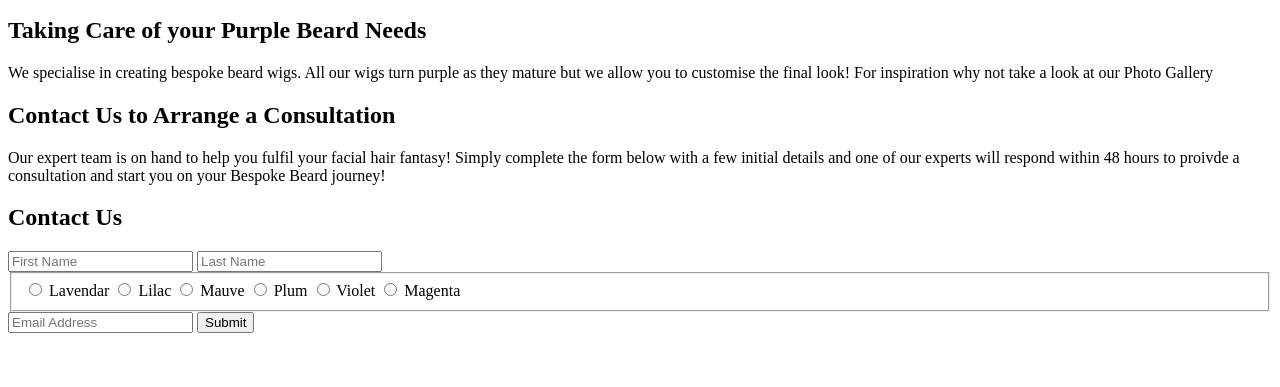
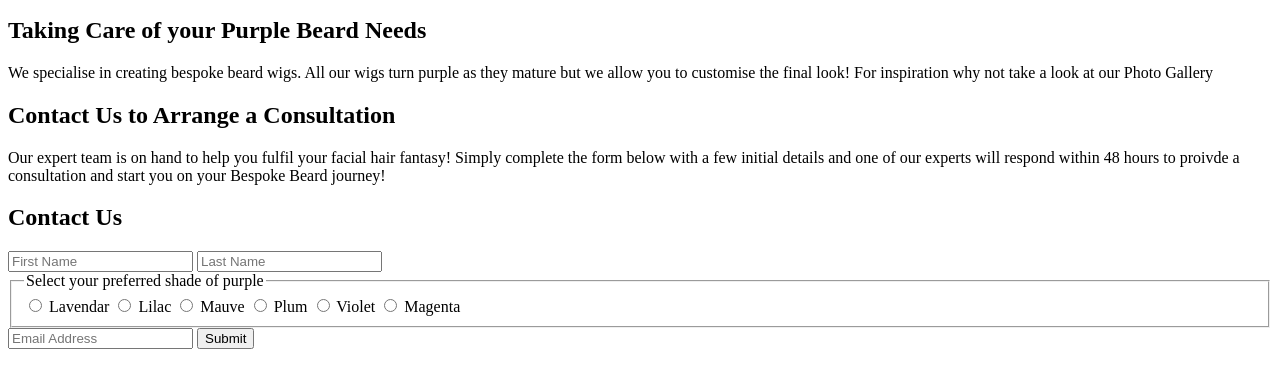
Before and after one commit to NessHug/Muck-About, a plain HTML site: page index.html in a window 1280 px wide. Shown: the part 101-488 px from the top of the page. Drawn offline with Linux system fonts and the light colour scheme.

Commit message:
Started to add id to radio buttons and name in an attempt to place on separate lines, then took name out - i think this will come with addition of CSS

```diff
--- a/index.html
+++ b/index.html
@@ -22,20 +22,20 @@
     <p>Our expert team is on hand to help you fulfil your facial hair fantasy! Simply complete the form below with a few initial details and one of our experts will respond within 48 hours to proivde a consultation and start you on your Bespoke Beard journey!</p>
     <h2>Contact Us</h2>
     <form>
-        <!--TODO catch up on placement of these elements after class!!!!!!-->
+        <!--TODO add div and class to separate radio buttons??/-->
 <form action=" "submit-url"></form>
 <input type="text" placeholder="First Name">
 <input type="text" placeholder="Last Name">
 <fieldset>
-    <!--TODO Add some text about selecting shade-->
-    <label><input type="radio"> Lavendar </label>
-    <label><input type="radio"> Lilac </label>
-    <label><input type="radio"> Mauve </label>
-    <label><input type="radio"> Plum </label>
-    <label><input type="radio"> Violet </label>
-    <label><input type="radio"> Magenta </label>
+    <legend>Select your preferred shade of purple</legend>
+      <label><input id= "Lavendar" type="radio"> Lavendar </label>
+      <label><input id= "Lilac" type="radio"> Lilac </label>
+      <label><input id= "Mauve" type="radio"> Mauve </label>
+      <label><input id= "Plum" type="radio"> Plum </label>
+      <label><input id= "Violet" type="radio"> Violet </label>
+      <label><input id= "Magenta" type="radio"> Magenta </label>
 </fieldset>
-<input type="text" placeholder="Email Address">
+<input required type="text" name= "email" placeholder="Email Address">
 <button type= "Submit">Submit</button>
     </form>
 </section>
```
